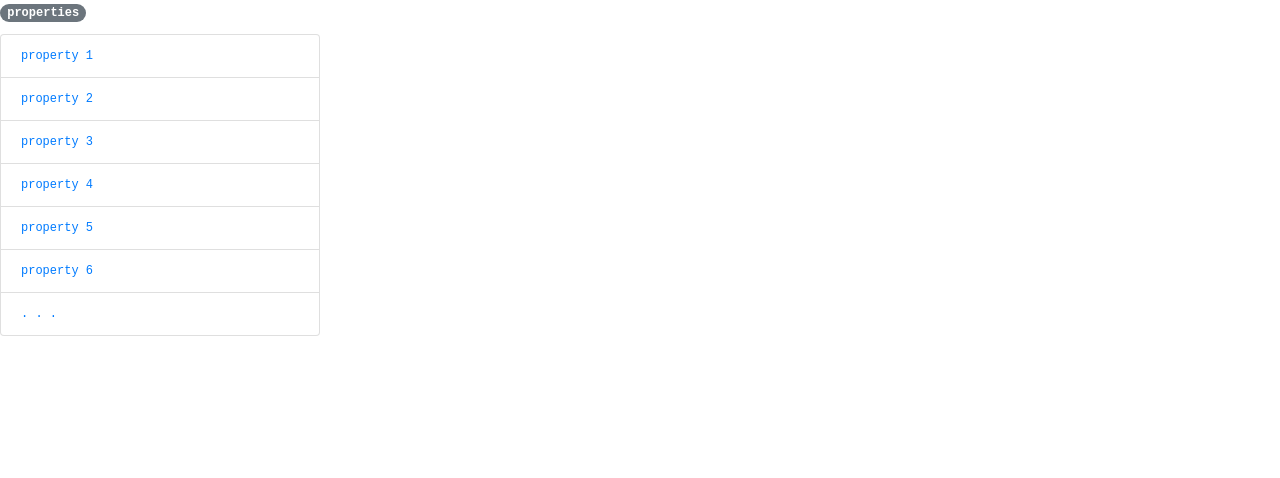
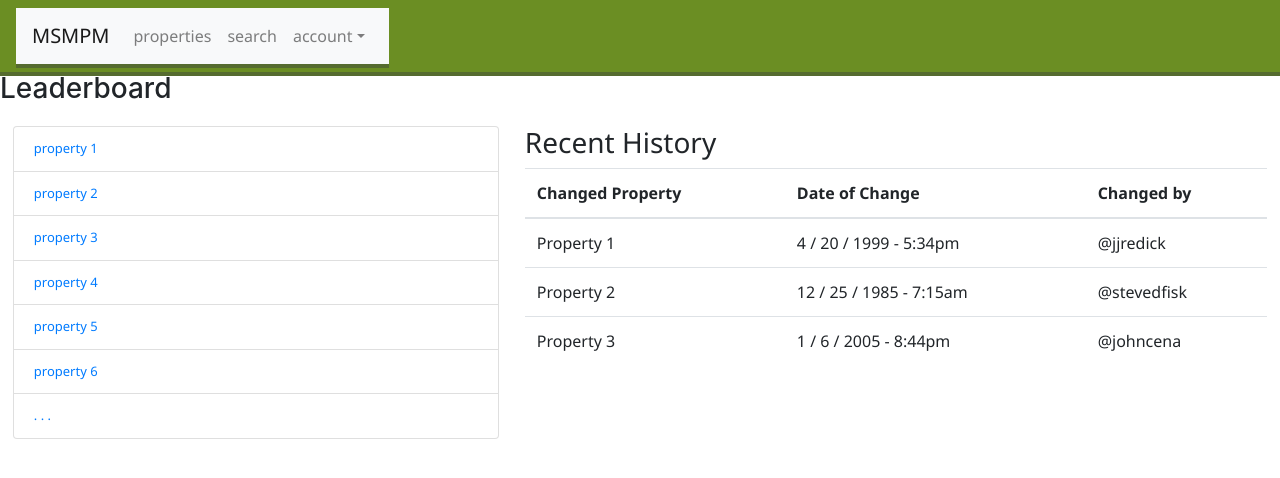
Before and after one commit to thomasgit227/CMPS285, a React (Create React App) app in the folder msmpm/msmpm/: page / in a window 1280 px wide. Shown: the top 478 px of the page. Built offline with nearby package versions, Linux system fonts and the light colour scheme.

Commit message:
Mock Frontend

```diff
--- a/msmpm/msmpm/src/home/App.css
+++ b/msmpm/msmpm/src/home/App.css
@@ -1,18 +1,29 @@
 .navbar {
-  font-family: monospace;
+  font-family: 'Segoe UI', Tahoma, Geneva, Verdana, sans-serif;
   justify-content: left;
-  background-color: darkolivegreen;
+  background-color: olivedrab;
+  box-shadow: 0em .25em darkolivegreen;
 }
 
 .propertylist_heading {
+  padding-top: 1%;
+  padding-left: 1%;
+  background-color: darkolivegreen;
   width: max-content;
-  font-family: monospace;
+  font-family: 'Segoe UI', Tahoma, Geneva, Verdana, sans-serif;
 }
 
-.propertylist {
-  width: 25%;
+.leaderboard {
+  width: 40%;
+  padding: 1%;
   float: left;
-  padding-top: 10px;
   font-size: small;
-  font-family: monospace;
+  font-family: 'Segoe UI', Tahoma, Geneva, Verdana, sans-serif;
 }
+
+.edithistory {
+  width: 60%;
+  padding: 1%;
+  float: right;
+  font-family: 'Segoe UI', Tahoma, Geneva, Verdana, sans-serif;
+}
--- a/msmpm/msmpm/src/home/App.js
+++ b/msmpm/msmpm/src/home/App.js
@@ -1,38 +1,18 @@
 import React from 'react';
 import './App.css';
-import './AppNavbar';
-import {
-  ListGroup,
-  ListGroupItem,
-  Badge,
-} from 'reactstrap';
+import AppNavbar from './AppNavbar';
+import EditHistory from './EditHistory';
+import Leaderboard from './Leaderboard';
 
 function App() {
-
-
-
   return (
     <div>
       <div>
-
+        <AppNavbar/>
       </div>
-      <div className = 'propertylist_heading'>
-        <Badge pill>
-          properties
-        </Badge>
-      </div>
-      <div className = 'propertylist'>
-
-        <ListGroup>
-          <ListGroupItem tag = 'a' href = "/properties/1/">property 1</ListGroupItem>
-          <ListGroupItem tag = 'a' href = "/properties/2/">property 2</ListGroupItem>
-          <ListGroupItem tag = 'a' href = "/properties/3/">property 3</ListGroupItem>
-          <ListGroupItem tag = 'a' href = "/properties/4/">property 4</ListGroupItem>
-          <ListGroupItem tag = 'a' href = "/properties/5/">property 5</ListGroupItem>
-          <ListGroupItem tag = 'a' href = "/properties/6/">property 6</ListGroupItem>
-          <ListGroupItem tag = 'a' href = "/properties/">. . . </ListGroupItem>
-        </ListGroup>
-
+      <div>
+        <Leaderboard/>
+        <EditHistory/>
       </div>
     </div>
   );
--- a/msmpm/msmpm/src/home/AppNavbar.js
+++ b/msmpm/msmpm/src/home/AppNavbar.js
@@ -13,7 +13,7 @@ import {
   DropdownItem,
 } from 'reactstrap';
 
-function AppNavbar() {
+export default function AppNavbar() {
     const [isOpen, setIsOpen] = useState(false);
     const toggle = () => setIsOpen(!isOpen);
 
@@ -26,25 +26,21 @@ function AppNavbar() {
           <Collapse isOpen={isOpen} navbar>
             <Nav className="mr-auto" navbar>
               <NavItem>
-                <NavLink href="/properties/">Properties</NavLink>
+                <NavLink href="/properties/">properties</NavLink>
               </NavItem>
               <NavItem>
-                <NavLink href="https://google.com">Search</NavLink>
+                <NavLink href="https://google.com">search</NavLink>
               </NavItem>
               <UncontrolledDropdown nav inNavbar>
                 <DropdownToggle nav caret>
-                  My Account
+                  account
                 </DropdownToggle>
                 <DropdownMenu right>
                   <DropdownItem>
-                    Option 1
+                    view
                   </DropdownItem>
                   <DropdownItem>
-                    Option 2
-                  </DropdownItem>
-                  <DropdownItem divider />
-                  <DropdownItem>
-                    Reset
+                    edit
                   </DropdownItem>
                 </DropdownMenu>
               </UncontrolledDropdown>
@@ -54,4 +50,5 @@ function AppNavbar() {
 
       </div>
     );
+
 }
--- /dev/null
+++ b/msmpm/msmpm/src/home/EditHistory.js
@@ -0,0 +1,38 @@
+import React from 'react';
+import { Table } from 'reactstrap';
+
+export default function EditHistory() {
+    return (
+        <div className = 'edithistory'>
+            <h3>
+                Recent History
+            </h3>
+            <Table>
+                <thead>
+                    <tr>
+                        <th>Changed Property</th>
+                        <th>Date of Change</th>
+                        <th>Changed by</th>
+                    </tr>
+                </thead>
+                <tbody>
+                    <tr>
+                        <td>Property 1</td>
+                        <td>4 / 20 / 1999 - 5:34pm</td>
+                        <td>@jjredick</td>
+                    </tr>
+                    <tr>
+                        <td>Property 2</td>
+                        <td>12 / 25 / 1985 - 7:15am</td>
+                        <td>@stevedfisk</td>
+                    </tr>
+                    <tr>
+                        <td>Property 3</td>
+                        <td>1 / 6 / 2005 - 8:44pm</td>
+                        <td>@johncena</td>
+                    </tr>
+                </tbody>
+            </Table>
+        </div>
+      );
+}
--- /dev/null
+++ b/msmpm/msmpm/src/home/Leaderboard.js
@@ -0,0 +1,26 @@
+import React from 'react';
+import {
+    ListGroup,
+    ListGroupItem,
+  } from 'reactstrap';
+
+export default function Leadership() {
+    return (
+        <div>
+            <h3 className = 'leadership_heading'>
+                Leaderboard
+            </h3>
+            <ListGroup className = 'leaderboard'>
+                <ListGroupItem tag = 'a' href = "/properties/1/">property 1</ListGroupItem>
+                <ListGroupItem tag = 'a' href = "/properties/2/">property 2</ListGroupItem>
+                <ListGroupItem tag = 'a' href = "/properties/3/">property 3</ListGroupItem>
+                <ListGroupItem tag = 'a' href = "/properties/4/">property 4</ListGroupItem>
+                <ListGroupItem tag = 'a' href = "/properties/5/">property 5</ListGroupItem>
+                <ListGroupItem tag = 'a' href = "/properties/6/">property 6</ListGroupItem>
+                <ListGroupItem tag = 'a' href = "/properties/">. . . </ListGroupItem>
+            </ListGroup>
+        </div>
+
+    );
+
+}
```
